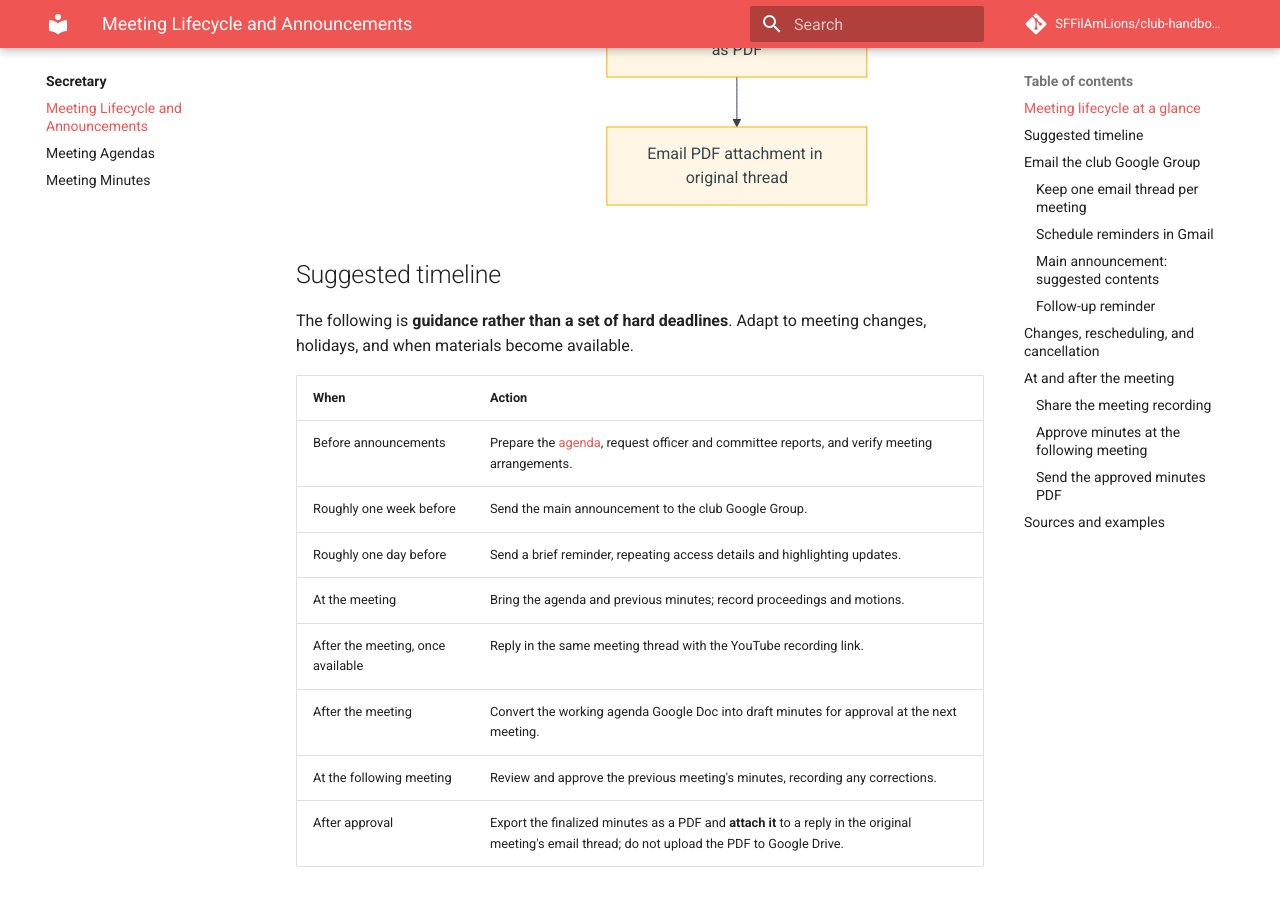
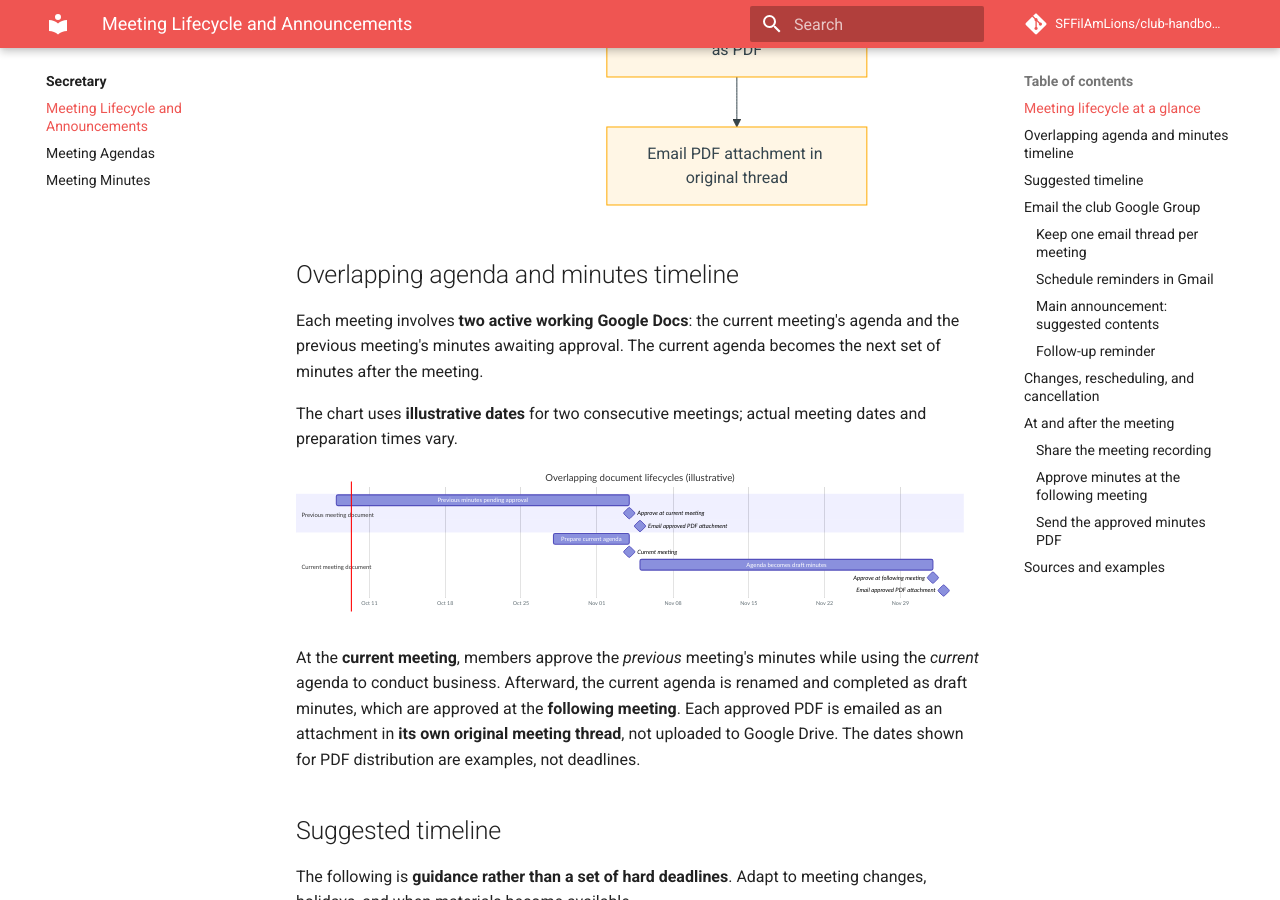
Before and after one commit to SFFilAmLions/club-handbook, an MkDocs documentation site: the page built from docs/secretary/meeting-lifecycle.md, in a window 1280 px wide and 900 px high, scrolled down 1099 px. Built offline with MkDocs 1.6.1 and Material for MkDocs 9.7.7, drawn with Linux system fonts in a browser that asks for light colours; comment, search, counter and statistics services are not loaded.

Commit message:
docs(secretary): visualize overlapping agenda and minutes timelines

````diff
--- a/docs/secretary/meeting-lifecycle.md
+++ b/docs/secretary/meeting-lifecycle.md
@@ -15,6 +15,31 @@ flowchart TD
     G --> H["Export approved minutes as PDF"]
     H --> I["Email PDF attachment in original thread"]
 ```
+
+## Overlapping agenda and minutes timeline
+
+Each meeting involves **two active working Google Docs**: the current meeting's agenda and the previous meeting's minutes awaiting approval. The current agenda becomes the next set of minutes after the meeting.
+
+The chart uses **illustrative dates** for two consecutive meetings; actual meeting dates and preparation times vary.
+
+```mermaid
+gantt
+    title Overlapping document lifecycles (illustrative)
+    dateFormat YYYY-MM-DD
+    axisFormat %b %d
+    section Previous meeting document
+    Previous minutes pending approval  :prev, 2026-10-08, 2026-11-04
+    Approve at current meeting         :milestone, 2026-11-04, 0d
+    Email approved PDF attachment      :milestone, 2026-11-05, 0d
+    section Current meeting document
+    Prepare current agenda             :agenda, 2026-10-28, 2026-11-04
+    Current meeting                    :milestone, 2026-11-04, 0d
+    Agenda becomes draft minutes       :draft, 2026-11-05, 2026-12-02
+    Approve at following meeting       :milestone, 2026-12-02, 0d
+    Email approved PDF attachment      :milestone, 2026-12-03, 0d
+```
+
+At the **current meeting**, members approve the *previous* meeting's minutes while using the *current* agenda to conduct business. Afterward, the current agenda is renamed and completed as draft minutes, which are approved at the **following meeting**. Each approved PDF is emailed as an attachment in **its own original meeting thread**, not uploaded to Google Drive. The dates shown for PDF distribution are examples, not deadlines.
 
 ## Suggested timeline
 
````
